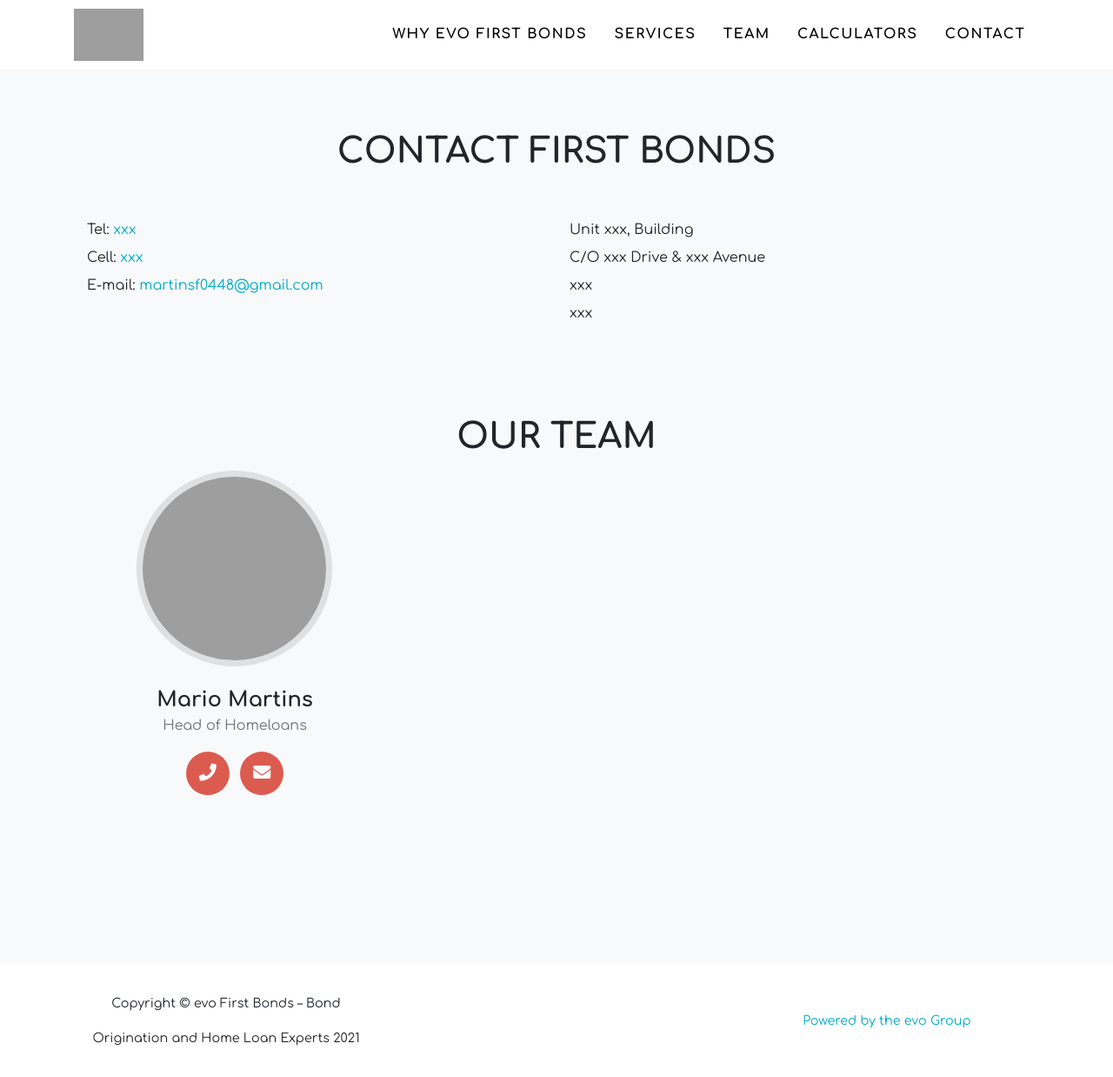
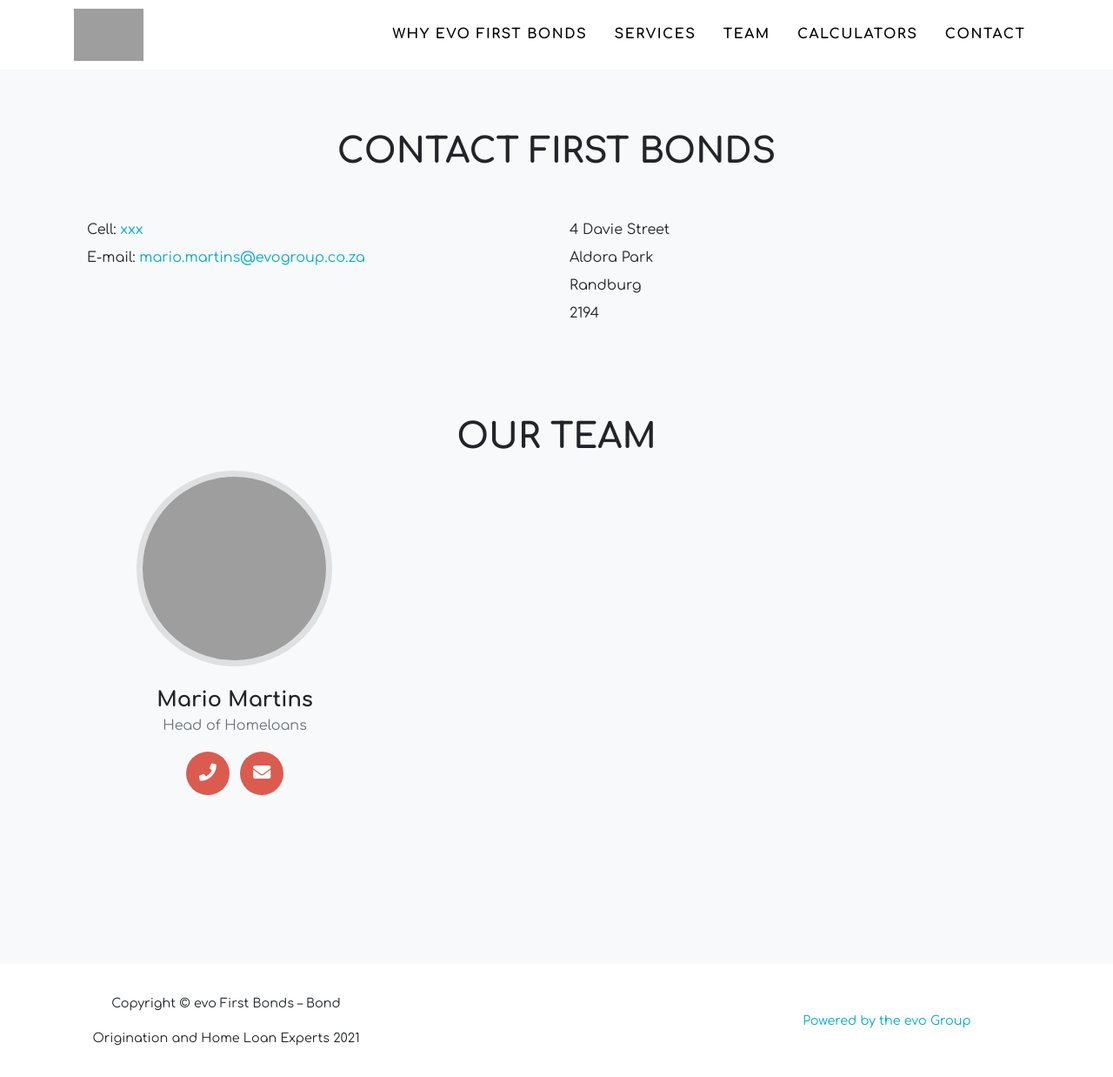
Before and after one commit to Intellify-Cloud/ev-firstb, a Jekyll site: the page built from contact.md, in a window 1280 px wide and 1238 px high. Shown: the whole window at 87% size. Built offline with Jekyll 4.4.1, drawn with Linux system fonts in a browser that asks for light colours; grey boxes are pictures that could not be loaded.

Commit message:
0211.2118

```diff
--- a/_config.yml
+++ b/_config.yml
@@ -1,7 +1,7 @@
 baseurl: "https://www.evofirstbonds.co.za"
 
 title      : evo First Bonds – Bond Origination and Home Loan Experts
-email      : martinsf0448@gmail.com
+email      : mario.martins@evogroup.co.za
 description: Let evo First Bonds get you the best deal on your homeloan and provide you with comparative quotes. Trust us to secure your bond finance. Many buyers choose us to manage their homeloans with the best rates..
 author     : Eben Roux / Pieter Oosthuizen
 
--- a/contact.md
+++ b/contact.md
@@ -13,16 +13,16 @@ background: grey
   <div class="row">
 
   <div class="col-md">
-		<p>Tel: <a href="tel:+27xxx">xxx</a></p>
-		<p>Cell: <a href="tel:+27xxx">xxx</a></p>
-		<p>E-mail: <a href="mailto:martinsf0448@gmail.com?subject=Mail from our Website">martinsf0448@gmail.com</a></p>
+		<!-- <p>Tel: <a href="tel:+27xxx">xxx</a></p> -->
+		<p>Cell: <a href="tel:+27823303232">xxx</a></p>
+		<p>E-mail: <a href="mailto:mario.martins@evogroup.co.za?subject=Mail from our Website">mario.martins@evogroup.co.za</a></p>
     </div>
 
     <div class="col-md">
-		<p>Unit xxx, Building</p>
-		<p>C/O xxx Drive & xxx Avenue</p>
-		<p>xxx</p>
-		<p>xxx</p>
+		<p>4 Davie Street</p>
+		<p>Aldora Park</p>
+		<p>Randburg</p>
+		<p>2194</p>
     </div>
 
   </div>
```
Also changed, not shown: _data/sitetext.yml (+5 -5 lines).
